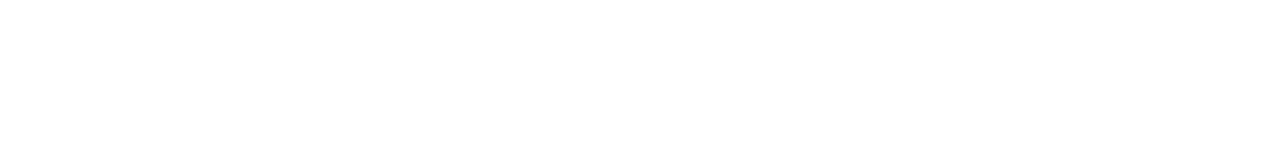
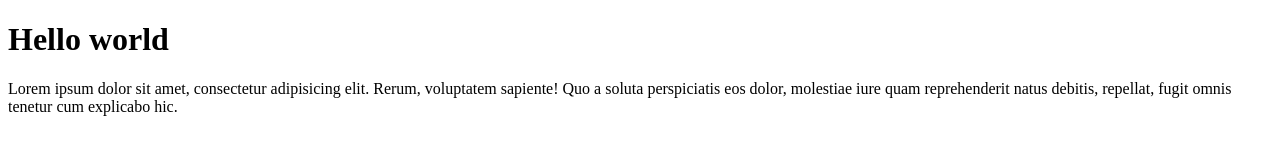
Before and after one commit to Dlpereira/SiteExample, a plain HTML site: page index.html in a window 1280 px wide. Drawn offline with Linux system fonts and the light colour scheme.

Commit message:
added h1 and p
adicionei um h1 e um paragrafo

```diff
--- a/index.html
+++ b/index.html
@@ -6,6 +6,7 @@
     <title>Document</title>
 </head>
 <body>
-
+    <h1>Hello world</h1>
+    <p>Lorem ipsum dolor sit amet, consectetur adipisicing elit. Rerum, voluptatem sapiente! Quo a soluta perspiciatis eos dolor, molestiae iure quam reprehenderit natus debitis, repellat, fugit omnis tenetur cum explicabo hic.</p>
 </body>
 </html>
```
